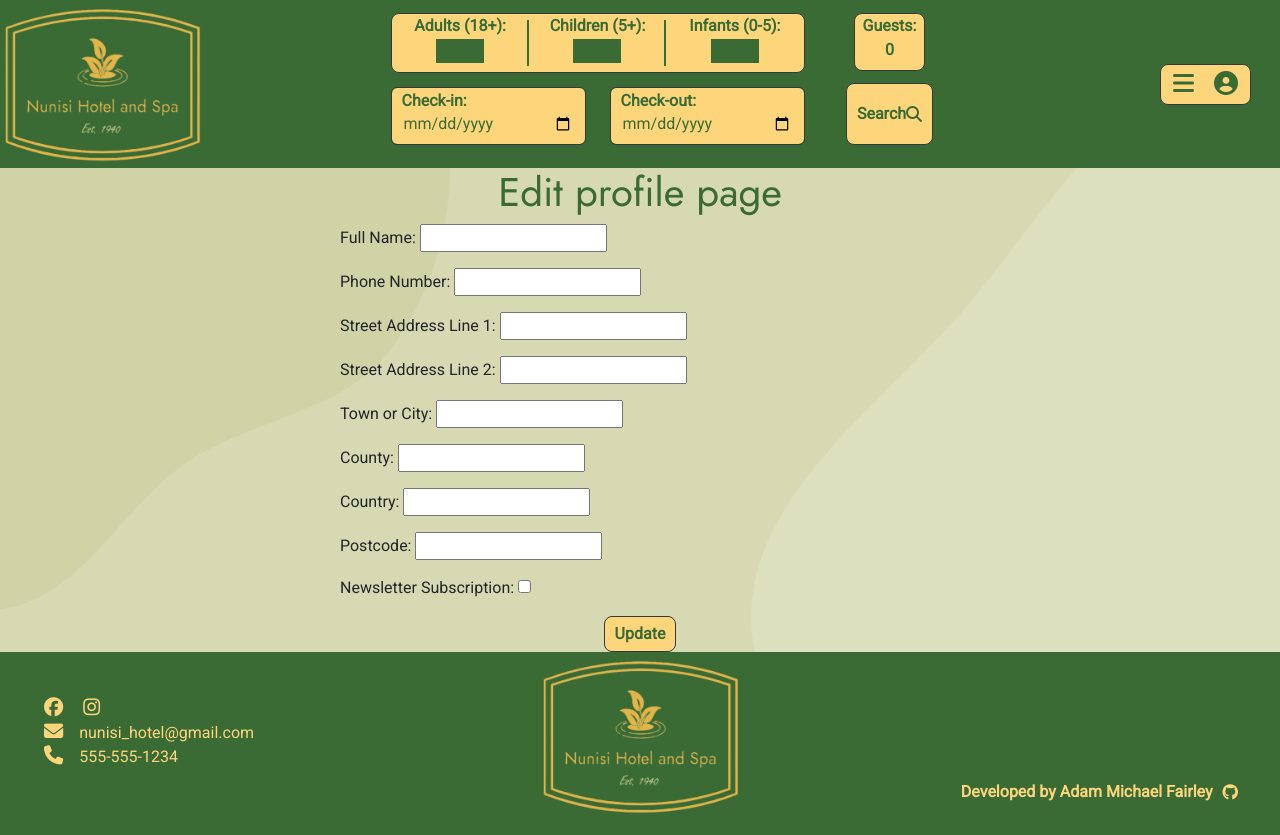
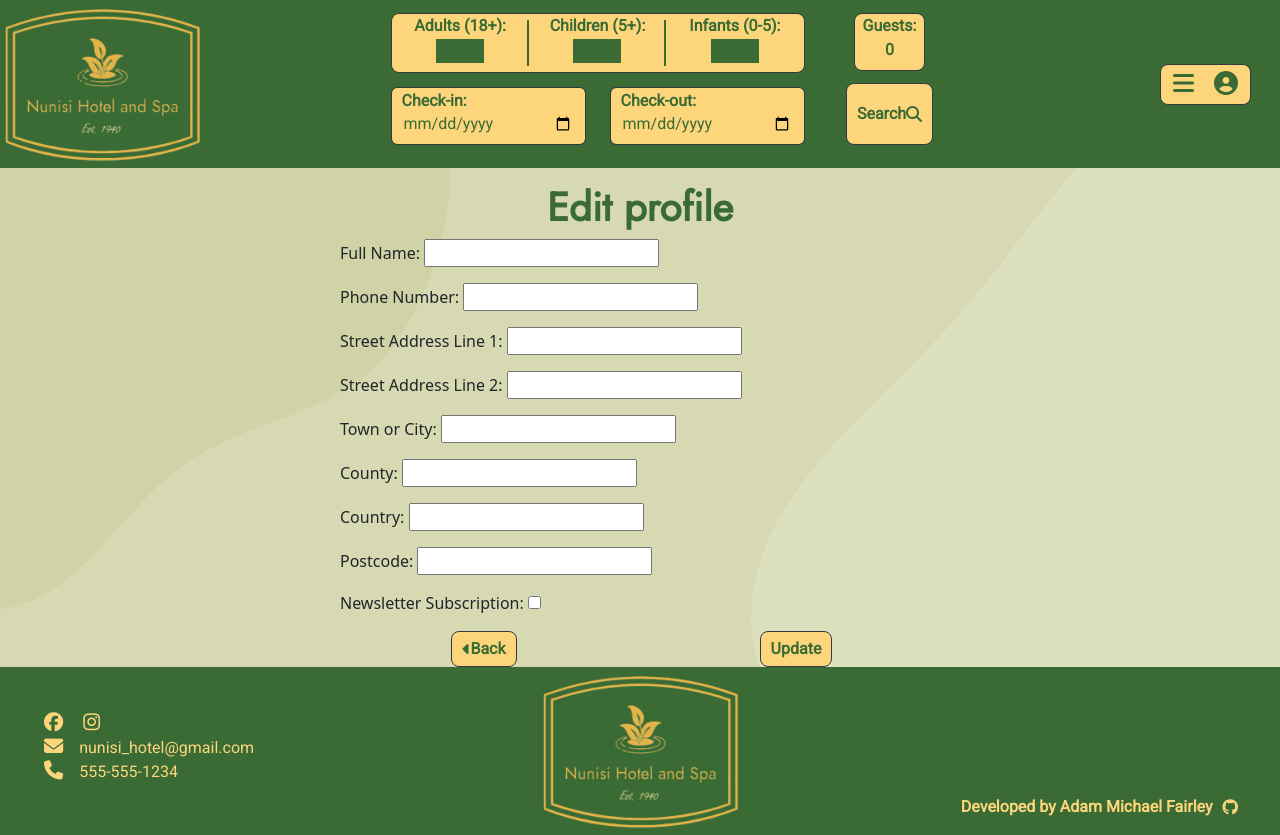
Before and after one commit to amfairley/nunisi, a Django app: page /user_profile/edit_profile/ in a window 1280 px wide. Before the commit the page ends 813 px from the top, so only its background shows below. Run offline with Django 5.2, Linux system fonts and the light colour scheme; the visitor is signed in with stand-in values (Sample User, id 1); data comes from the database, SQL or seed files in the repository; parts of the project's set-up code (start-up, migrations or seed data) failed here and were passed over; some libraries are stand-ins or nearby versions.

Commit message:
User: add home button and comments. Issue: #10

```diff
--- a/user_profile/templates/user_profile/edit_profile.html
+++ b/user_profile/templates/user_profile/edit_profile.html
@@ -7,12 +7,23 @@
 
 {% block content %}
     <div class="content">
-        <h1 class="edit-profile-title jost-font font-nunisi-green">Edit profile page</h1>
+        <!--Page title-->
+        <h1 class="page-title">Edit profile</h1>
         <div class="edit-profile-div">
-            <form method="POST" action="{% url 'edit_profile' %}" id="edit-profile-form" class="roboto-font">
+            <!--Edit profile form-->
+            <form method="POST" action="{% url 'edit_profile' %}" id="edit-profile-form">
                 {% csrf_token %}
                 {{ form.as_p }}
-                <button type="submit" class="nunisi-button">Update</button>
+                <div class="row">
+                    <!--Back button-->
+                    <div class="col-6">
+                        {% include "back_button/back_button.html" %}
+                    </div>
+                    <!--Submit-->
+                    <div class="col-6">
+                        <button type="submit" class="nunisi-button">Update</button>
+                    </div>
+                </div>
             </form>
         </div>
     </div>
```
Also changed, not shown: user_profile/templates/user_profile/delete_user.html (+15 -6 lines).
